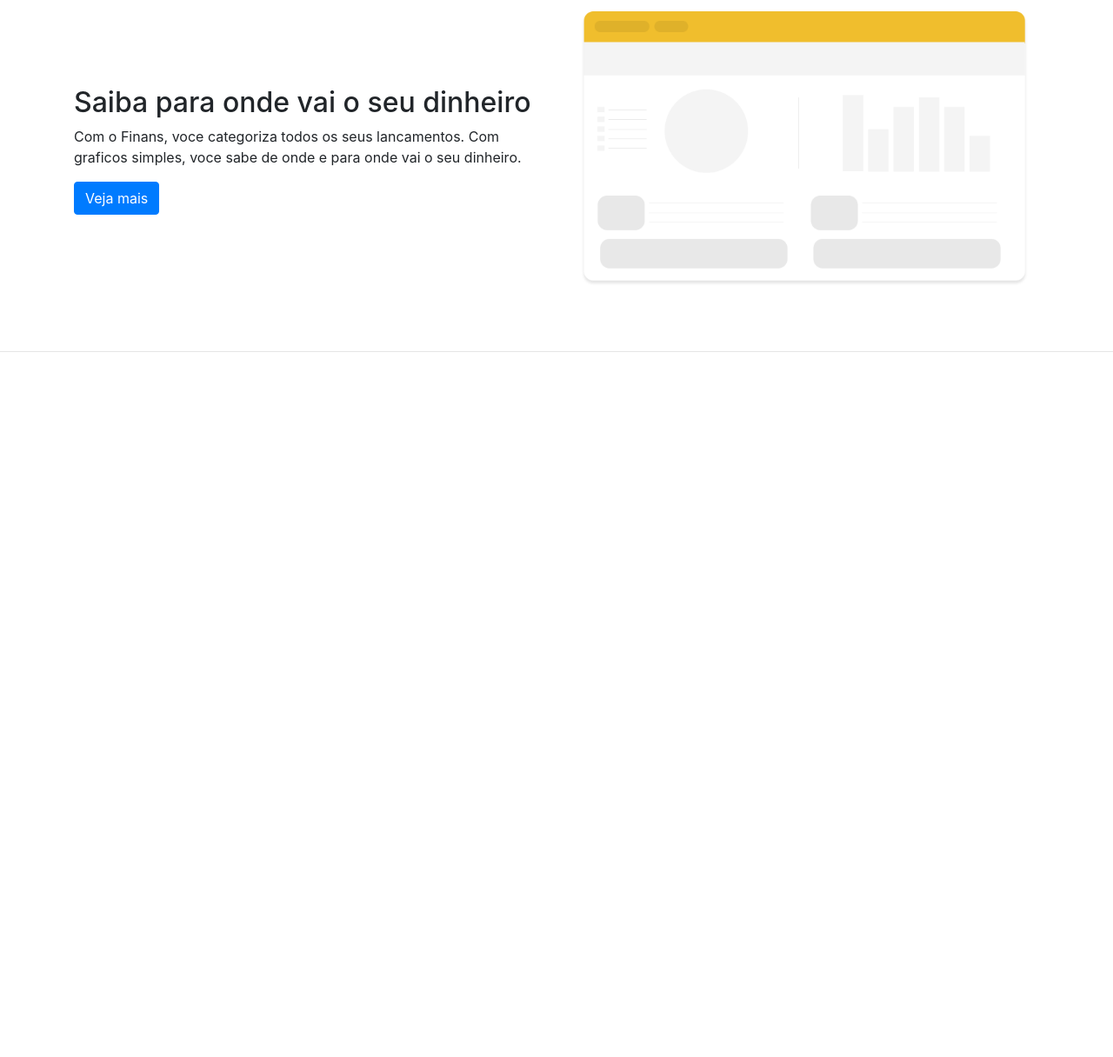
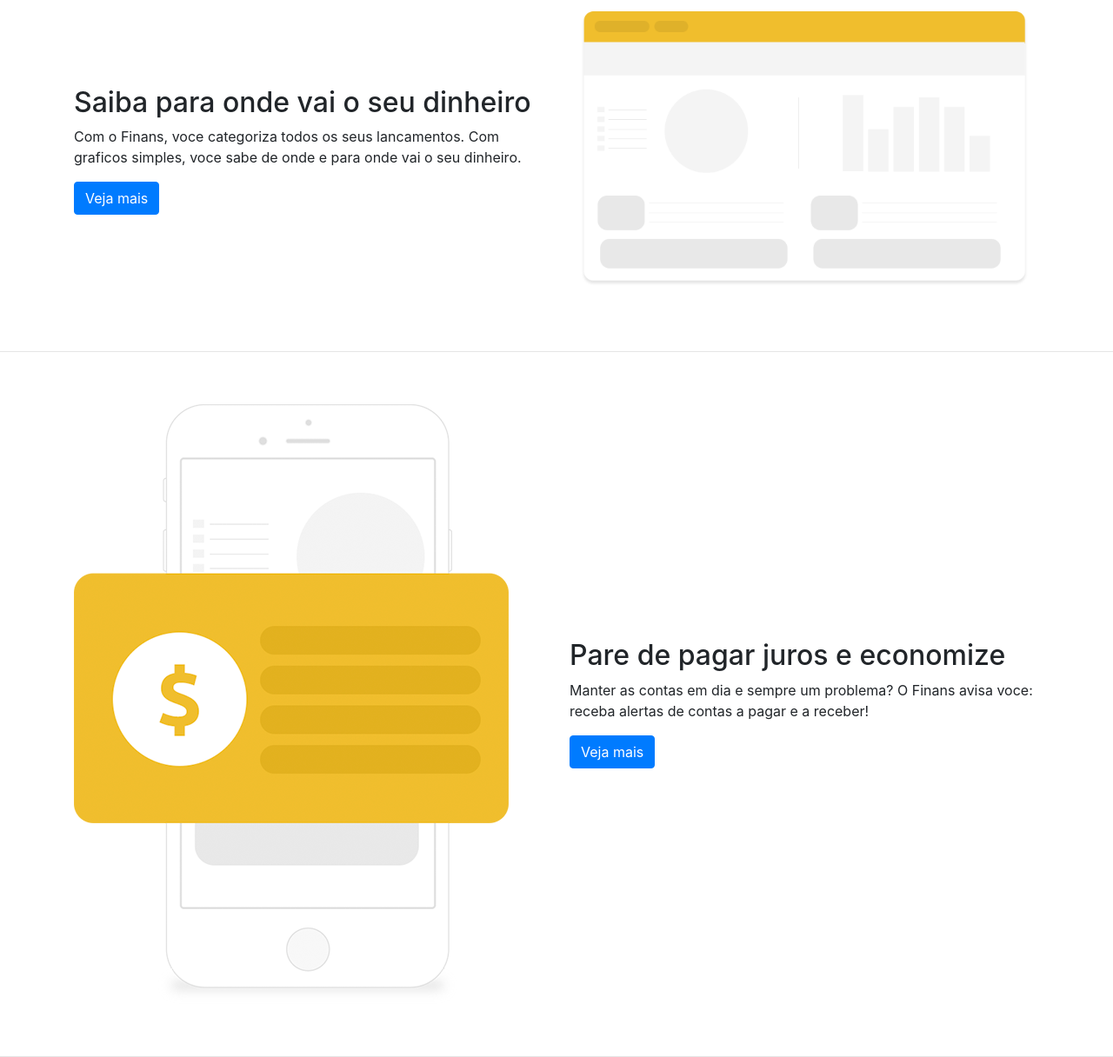
Before and after one commit to Jessika-souza/Bootstrap-project, a plain HTML site: page index.html in a window 1280 px wide. Shown: the part 638-1854 px from the top of the page at 87% size. Before the commit the page ends 1043 px from the top, so only its background shows below. Drawn offline with nearby package versions, Linux system fonts and the light colour scheme.

Commit message:
atualization

```diff
--- a/index.html
+++ b/index.html
@@ -107,9 +107,22 @@
       </div>
     </section>
 
-    <section>
-      <div>
-
+    <section class="caixa">
+      <div class="container">
+        <div class="row">
+          <div class="col-md-6">
+            <img src="./finans/img/juros.png" class="img-fluid">
+          </div>
+          <div class="col-md-6 d-flex">
+            <div class="align-self-center">
+              <h2>Pare de pagar juros e economize</h2>
+              <p>
+                Manter as contas em dia e sempre um problema? O Finans avisa voce: receba alertas de contas a pagar e a receber!
+              </p>
+              <a href="" class="btn btn-primary">Veja mais</a>
+            </div>
+          </div>
+        </div>
       </div>
     </section>
 
```
